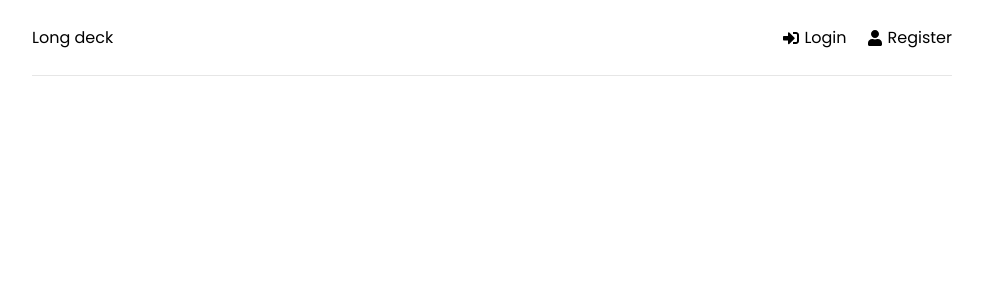
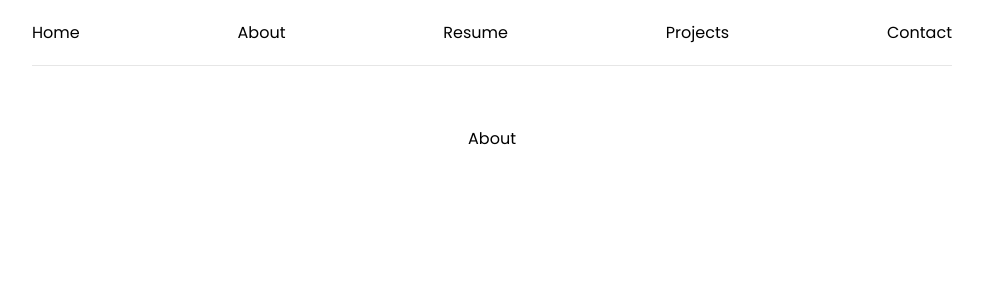
Before and after one commit to coryFinkbeiner/mern-starter, a React (Create React App) app in the folder frontend/: page /about in a window 1280 px wide. Shown: the top 300 px of the page, without its empty margins (148-1131 px from the left). Built offline with nearby package versions, Linux system fonts and the light colour scheme.

Commit message:
header is setu p, with links to placeholder pages

```diff
--- a/frontend/src/App.js
+++ b/frontend/src/App.js
@@ -3,9 +3,14 @@ import { ToastContainer } from 'react-toastify'
 import 'react-toastify/dist/ReactToastify.css'
 import Header from './components/Header'
 import Dashboard from './pages/Dashboard'
-import Login from './pages/Login'
-import Register from './pages/Register'
-import Table from './pages/Table'
+
+
+import About from './pages/About'
+import Resume from './pages/Resume'
+
+import Projects from './pages/Projects'
+
+import Contact from './pages/Contact'
 import Homepage from './pages/Homepage'
 
 
@@ -17,9 +22,10 @@ function App() {
           <Header />
           <Routes>
             <Route path='/' element={<Homepage />} />
-            <Route path='/login' element={<Login />} />
-            <Route path='/register' element={<Register />} />
-            <Route path='/table' element={<Table />} />
+            <Route path='/about' element={<About />} />
+            <Route path='/resume' element={<Resume />} />
+            <Route path='/projects' element={<Projects />} />
+            <Route path='/contact' element={<Contact />} />
           </Routes>
         </div>
       </Router>
--- a/frontend/src/components/Header.jsx
+++ b/frontend/src/components/Header.jsx
@@ -1,46 +1,27 @@
-import { FaSignInAlt, FaSignOutAlt, FaUser } from 'react-icons/fa'
-import { Link, useNavigate } from 'react-router-dom'
-import { useSelector, useDispatch } from 'react-redux'
-import { logout, reset } from '../features/auth/authSlice'
+import { Link } from 'react-router-dom'
+
 
 function Header() {
-  const navigate = useNavigate()
-  const dispatch = useDispatch()
-  const { user } = useSelector((state) => state.auth)
 
-  const onLogout = () => {
-    dispatch(logout())
-    dispatch(reset())
-    navigate('/')
-  }
 
   return (
     <header className='header'>
       <div className='logo'>
-        <Link to='/'>Long deck</Link>
+        <Link to='/'>Home</Link>
       </div>
-      <ul>
-        {user ? (
-          <li>
-            <button className='btn' onClick={onLogout}>
-              <FaSignOutAlt /> Logout
-            </button>
-          </li>
-        ) : (
-          <>
-            <li>
-              <Link to='/login'>
-                <FaSignInAlt /> Login
-              </Link>
-            </li>
-            <li>
-              <Link to='/register'>
-                <FaUser /> Register
-              </Link>
-            </li>
-          </>
-        )}
-      </ul>
+      <div className='logo'>
+        <Link to='/about'>About</Link>
+      </div>
+      <div className='logo'>
+        <Link to='/resume'>Resume</Link>
+      </div>
+      <div className='logo'>
+        <Link to='/projects '>Projects</Link>
+      </div>
+      <div className='logo'>
+        <Link to='/contact'>Contact</Link>
+      </div>
+
     </header>
   )
 }
--- a/frontend/src/index.css
+++ b/frontend/src/index.css
@@ -54,7 +54,6 @@ h3 {
   padding: 2;
   border-radius: 10px;
 }
-
 
 
 .header {
--- /dev/null
+++ b/frontend/src/pages/About.jsx
@@ -0,0 +1,9 @@
+import React from 'react'
+
+function About() {
+  return (
+    <div>About</div>
+  )
+}
+
+export default About
--- /dev/null
+++ b/frontend/src/pages/Contact.jsx
@@ -0,0 +1,9 @@
+import React from 'react'
+
+function Contact() {
+  return (
+    <div>Contact</div>
+  )
+}
+
+export default Contact
--- /dev/null
+++ b/frontend/src/pages/Projects.jsx
@@ -0,0 +1,9 @@
+import React from 'react'
+
+function Projects() {
+  return (
+    <div>Projects</div>
+  )
+}
+
+export default Projects
--- /dev/null
+++ b/frontend/src/pages/Resume.jsx
@@ -0,0 +1,9 @@
+import React from 'react'
+
+function Resume() {
+  return (
+    <div>Resume</div>
+  )
+}
+
+export default Resume
```
